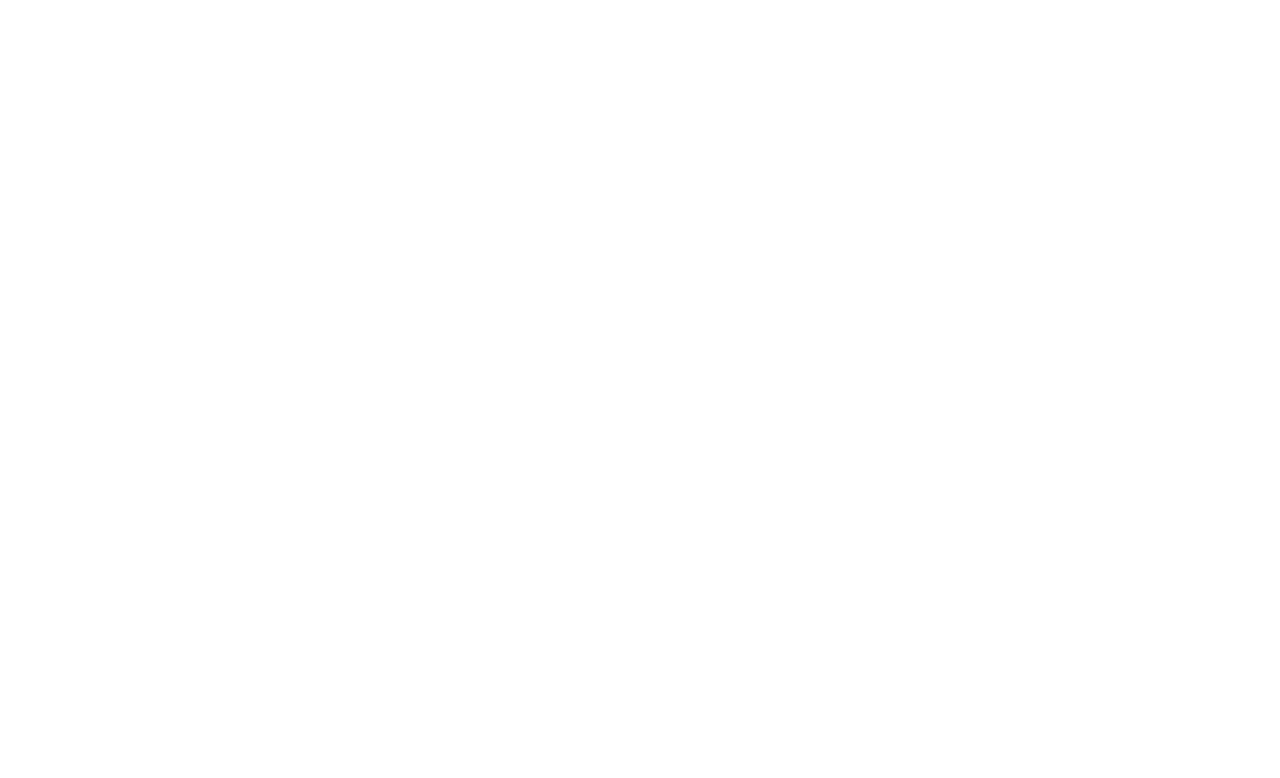
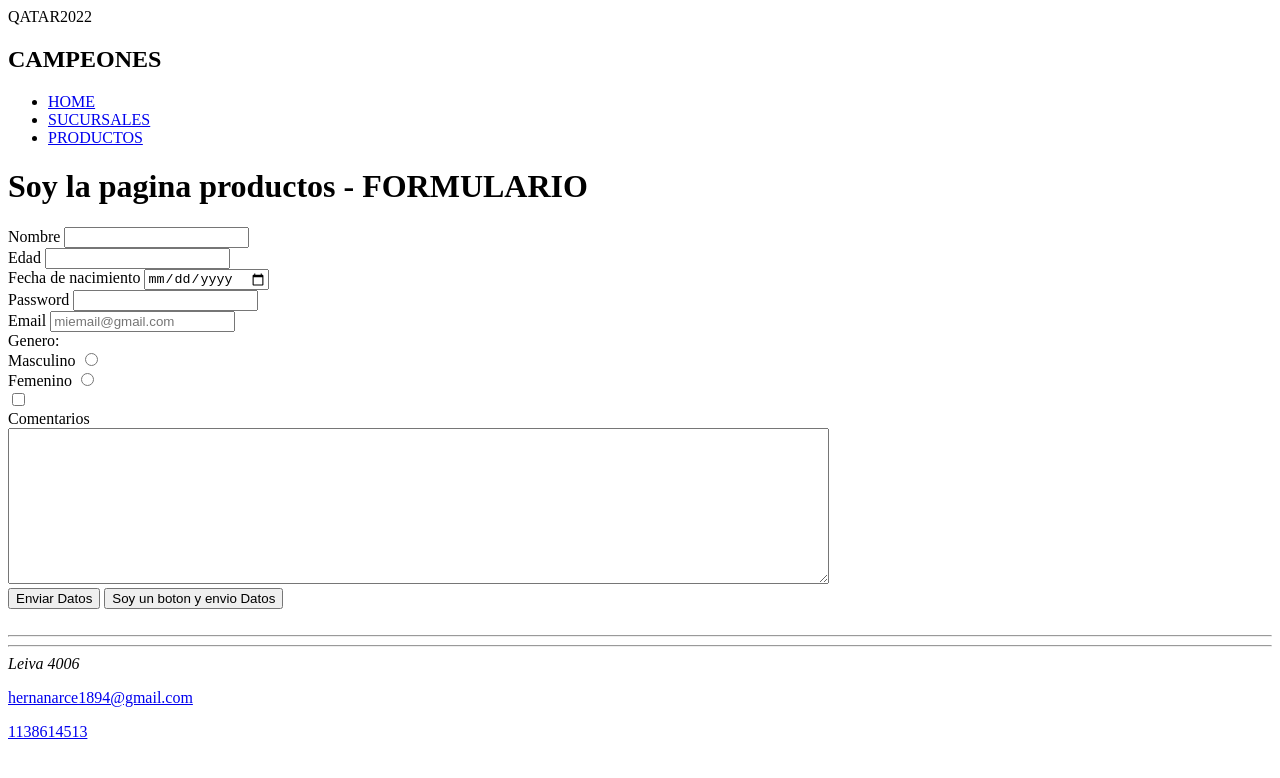
Before and after one commit to hernanarce10/gitt, a plain HTML site: page clase02-html/pages/productos.html in a window 1280 px wide. Drawn offline with Linux system fonts and the light colour scheme.

Commit message:
FORMULARIOS

```diff
--- a/clase02-html/pages/productos.html
+++ b/clase02-html/pages/productos.html
@@ -0,0 +1,116 @@
+<!DOCTYPE html>
+<html lang="en">
+<head>
+<title>Productos</title>
+</head>
+<body>
+
+    <header>QATAR2022 </header>
+
+
+
+    <nav> <!-- NAVEGACION -->
+<h2>CAMPEONES</h2>
+<ul> <!-- listas desordenadas -->
+<li> <!-- items list -->
+
+    <a href="../index.html">HOME</a> <!-- anclas: permiten la navegacion -->
+
+</li>
+<li>
+<a href="./sucursales.html">SUCURSALES</a>
+
+</li>
+
+<li>
+
+    <a href="./productos.html">PRODUCTOS</a>
+</li>
+
+
+</ul>
+
+    </nav>
+
+    <main>
+        <h1>Soy la pagina productos - FORMULARIO</h1>
+
+       <form id="MiFormulario">
+<label for="name">Nombre</label>
+<input type="text" id="nombre" name="nombre" minlength="4" maxlength="50">
+
+<br>
+<label for="Edad">Edad</label>
+<input type="number" id="edad" name="edad" min="2" required>
+<br>
+
+<label for="Fecha de nacimiento">Fecha de nacimiento</label>
+<input type="date" id="Fecha de Nacimiento" name="Fecha de Nacimiento">
+
+
+<br>
+
+<label for="Password">Password</label>
+<input type="password" id="password" name="password" minlength="8" maxlength="12" required>
+
+<br>
+
+<label for="email">Email</label>
+<input type="email" name="email" id="email" placeholder="miemail@gmail.com" required>
+
+<br>
+
+<label for="Genero">Genero:</label>
+<br>
+
+<label for="Masculino">Masculino
+<input type="radio" value="Masculino">
+
+<br>
+<label for="Femenino">Femenino</label>
+<input type="radio" value="femenino">
+<br>
+<input type="checkbox">
+
+<br>
+
+<label for="comentarios">Comentarios</label>
+<br>
+<textarea name="" id="" cols="100" rows="10"></textarea>
+
+<br>
+
+<input type="button" value="Enviar Datos">
+<button type="submit">Soy un boton y envio Datos</button>
+
+
+       </form> <!-- FORMULARIOS -->
+
+    </main>
+
+    <br>
+    <hr>
+    <hr>
+
+
+<footer>
+
+<address>Leiva 4006</address>
+
+<p>
+<a href="mailto:hernanarce1894@gmail.com">hernanarce1894@gmail.com</a>
+
+</p>
+
+<p>
+
+    <a href="tel:1138614513">1138614513</a>
+</p>
+
+</footer>
+
+
+</body>
+
+
+</html>
```
Also changed, not shown: clase02-html/index.html (+34 -4 lines), clase02-html/pages/sucursales.html (+47 -0 lines).
